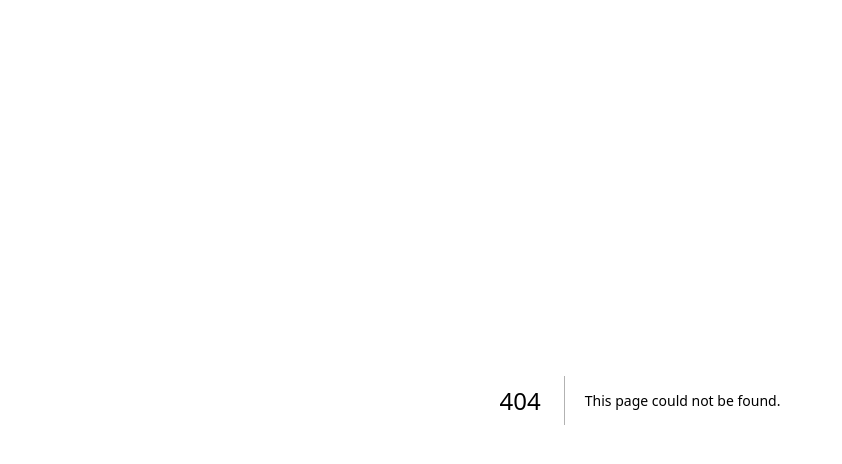
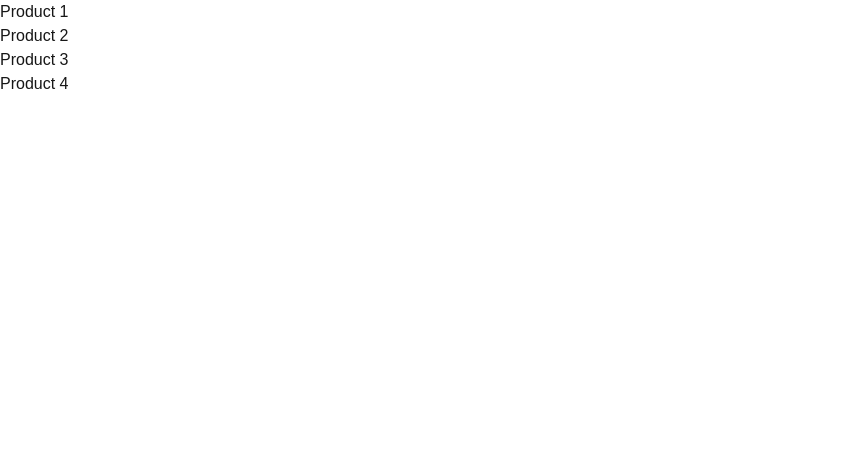
Before and after one commit to sadafamininia99/Nextjs-app-routers, a Next.js app: page /products in a window 1280 px wide. Before the commit this address had no page. Shown: the top 464 px of the page, without its empty margins (0-842 px from the left). Built offline with nearby package versions, Linux system fonts and the light colour scheme.

Commit message:
feat:add dynamic route

```diff
--- /dev/null
+++ b/app/products/[productId]/page.tsx
@@ -0,0 +1,8 @@
+export default async function ProductDeatils({
+  params,
+}: {
+  params: Promise<{ productId: string }>;
+}) {
+  const productId = (await params).productId;
+  return <h1>Product {productId}</h1>;
+}
--- /dev/null
+++ b/app/products/page.tsx
@@ -0,0 +1,10 @@
+export default function ProductList() {
+  return (
+    <>
+      <h1>Product 1 </h1>
+      <h1>Product 2 </h1>
+      <h1>Product 3 </h1>
+      <h1>Product 4 </h1>
+    </>
+  );
+}
```
